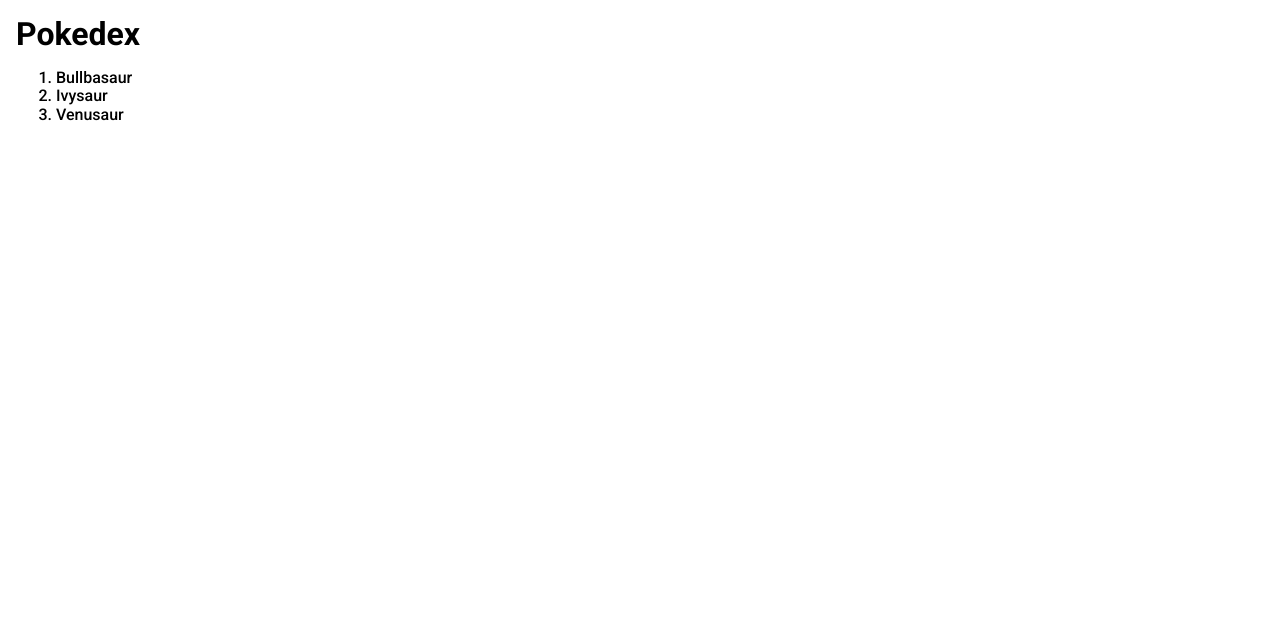
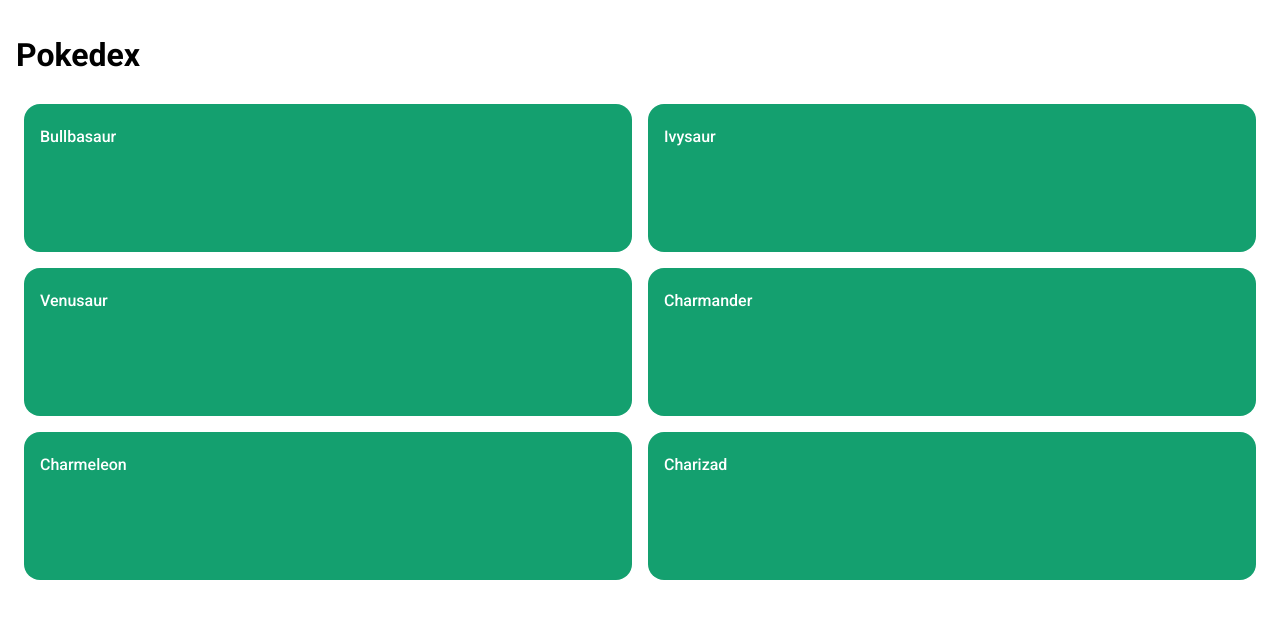
Before and after one commit to janioofi/pokedex, a plain HTML site: page index.html in a window 1280 px wide. Drawn offline with nearby package versions, Linux system fonts and the light colour scheme.

Commit message:
Estilização da listagem

```diff
--- a/assets/css/global.css
+++ b/assets/css/global.css
@@ -6,6 +6,19 @@
     padding: 1rem;
 }
 
-.content h1{
+ol.pokemons{
+    display: grid;
+    grid-template-columns: 1fr 1fr;
+    list-style: none;
+    padding: 0;
     margin: 0;
 }
+
+ol.pokemons li{
+    margin: 0.5rem;
+    padding: 1.5rem 1rem;
+    background-color: #14A06F;
+    color: white;
+    border-radius: 1rem;
+    height: 100px;
+}
--- a/index.html
+++ b/index.html
@@ -22,10 +22,13 @@
     <section class="content">
         <h1>Pokedex</h1>
 
-        <ol>
+        <ol class="pokemons">
             <li>Bullbasaur</li>
             <li>Ivysaur</li>
             <li>Venusaur</li>
+            <li>Charmander</li>
+            <li>Charmeleon</li>
+            <li>Charizad</li>
         </ol>
     </section>
 
```
